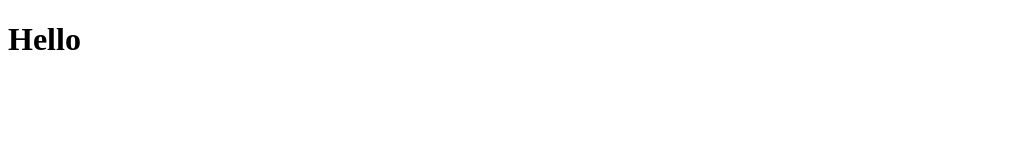
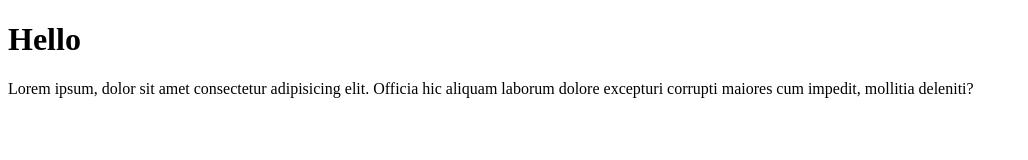
Before and after one commit to shawnikhil/testing1, a plain HTML site: page index.html in a window 1280 px wide. Shown: the whole page, without its empty margins (0-1028 px from the left). Drawn offline with Linux system fonts and the light colour scheme.

Commit message:
para adding

```diff
--- a/index.html
+++ b/index.html
@@ -8,6 +8,6 @@
 </head>
 <body>
     <h1>Hello</h1>
-
+    <p>Lorem ipsum, dolor sit amet consectetur adipisicing elit. Officia hic aliquam laborum dolore excepturi corrupti maiores cum impedit, mollitia deleniti?</p>
 </body>
 </html>
```
